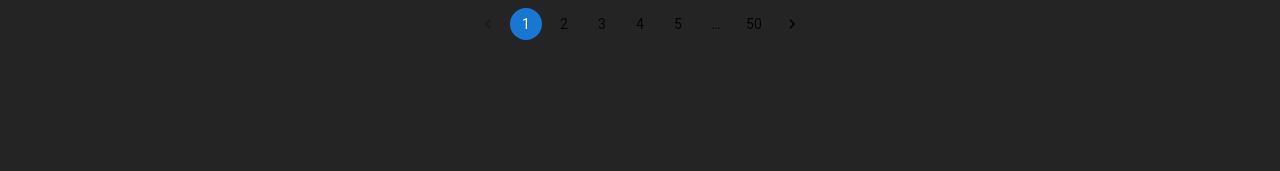
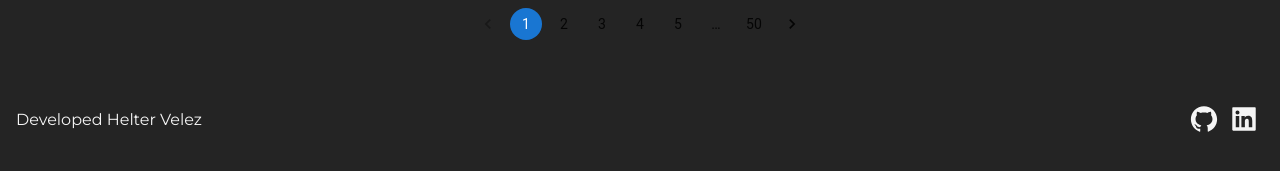
Before and after one commit to helterdev/Pelifast, a React (Vite) app: page / in a window 1280 px wide. Shown: the part 331-502 px from the top of the page. Built offline with nearby package versions, Linux system fonts and the light colour scheme; no server answers.

Commit message:
feature: footer complete

```diff
--- a/src/App.jsx
+++ b/src/App.jsx
@@ -5,6 +5,7 @@ import Header from "./components/Header";
 import Error from "./pages/Error";
 import { BrowserRouter, Routes, Route } from "react-router-dom";
 import MovieInfo from "./pages/Movie_Info";
+import Footer from "./components/Footer";
 
 function App() {
 
@@ -20,6 +21,7 @@ function App() {
           <Route path="/infoMovie/:id" element={<MovieInfo/>}/>
           <Route path="*" element={<Error/>}/>
         </Routes>
+        <Footer/>
       </BrowserRouter>
     </>
   )
--- /dev/null
+++ b/src/assets/sass/components/_footer.scss
@@ -0,0 +1,22 @@
+.footer{
+    display: flex;
+    justify-content: space-between;
+    padding: 0 1rem;
+    height: 100px;
+    align-items: center;
+
+    &__title{
+        font-size: 16px;
+        font-weight: 400;
+    }
+
+    &__link{
+        display: inline-flex;
+        padding: 0 5px;
+    }
+
+    &__icon{
+        width: 30px;
+        height: 30px;
+    }
+}
--- /dev/null
+++ b/src/components/Footer.jsx
@@ -0,0 +1,17 @@
+import {AiFillGithub, AiFillLinkedin} from 'react-icons/ai';
+const Footer = () => {
+
+    return (
+        <footer className='footer'>
+            <div className='footer__title'>
+                <p>Developed Helter Velez</p>
+            </div>
+            <div className='footer__redes'>
+                <a href="https://github.com/helterdev/Pelifast" target='_blank' className='footer__link' rel='github' title='github'><AiFillGithub className='footer__icon'/></a>
+                <a href="https://www.linkedin.com/in/helter-conforme-velez-59848218b/" target='_blank' className='footer__link' rel='linkedin' title='linkedin'><AiFillLinkedin className='footer__icon'/></a>
+            </div>
+        </footer>
+    )
+}
+
+export default Footer;
--- a/src/index.scss
+++ b/src/index.scss
@@ -8,8 +8,9 @@
 /* components*/
 @forward './assets/sass/components/header';
 @forward './assets/sass/components/listMovies';
+@forward './assets/sass/components/button';
+@forward './assets/sass/components/footer';
 
 /* pages */
 @forward './assets/sass/pages/home';
 @forward './assets/sass/pages/movie_info';
-@forward './assets/sass/components/button';
```
